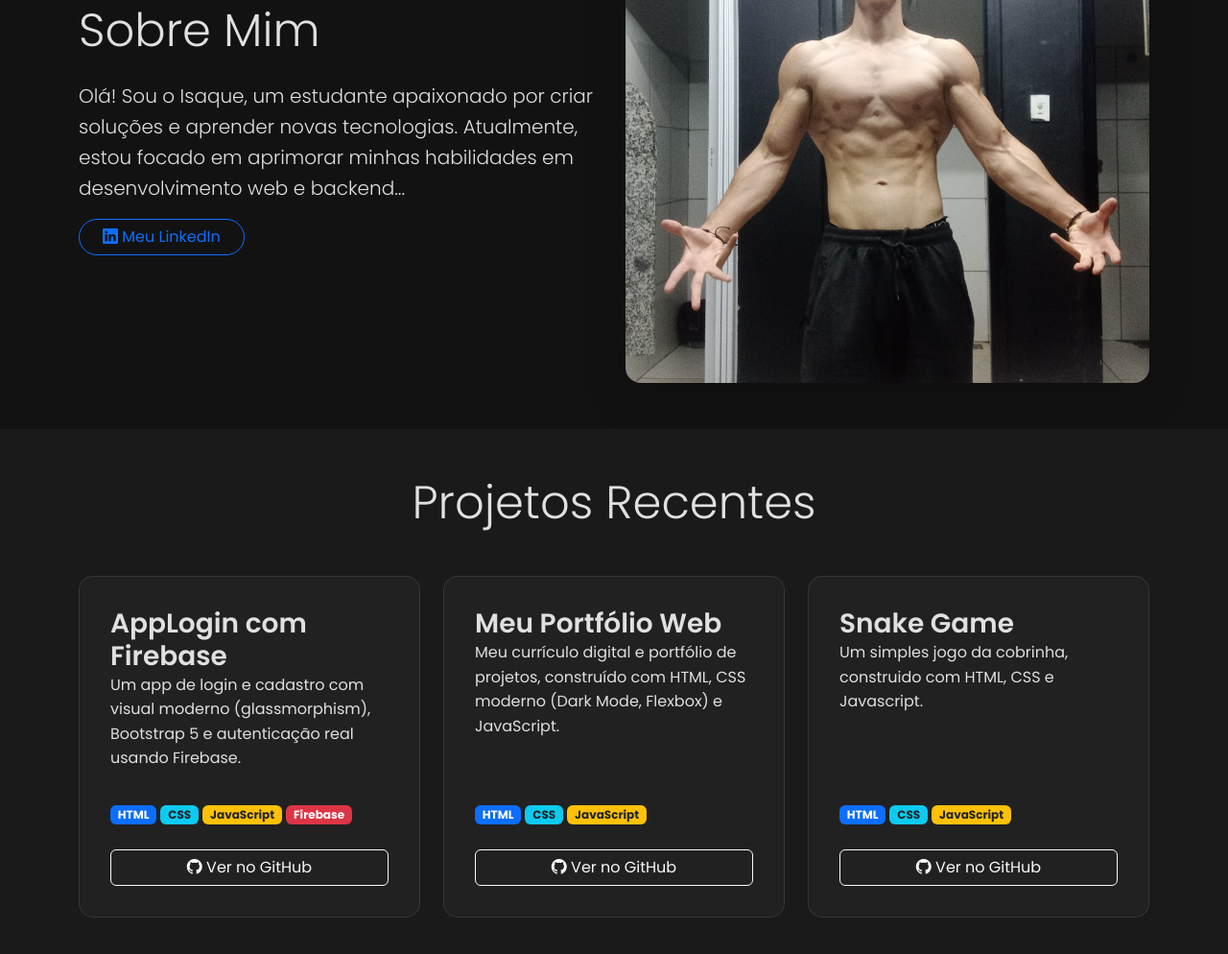
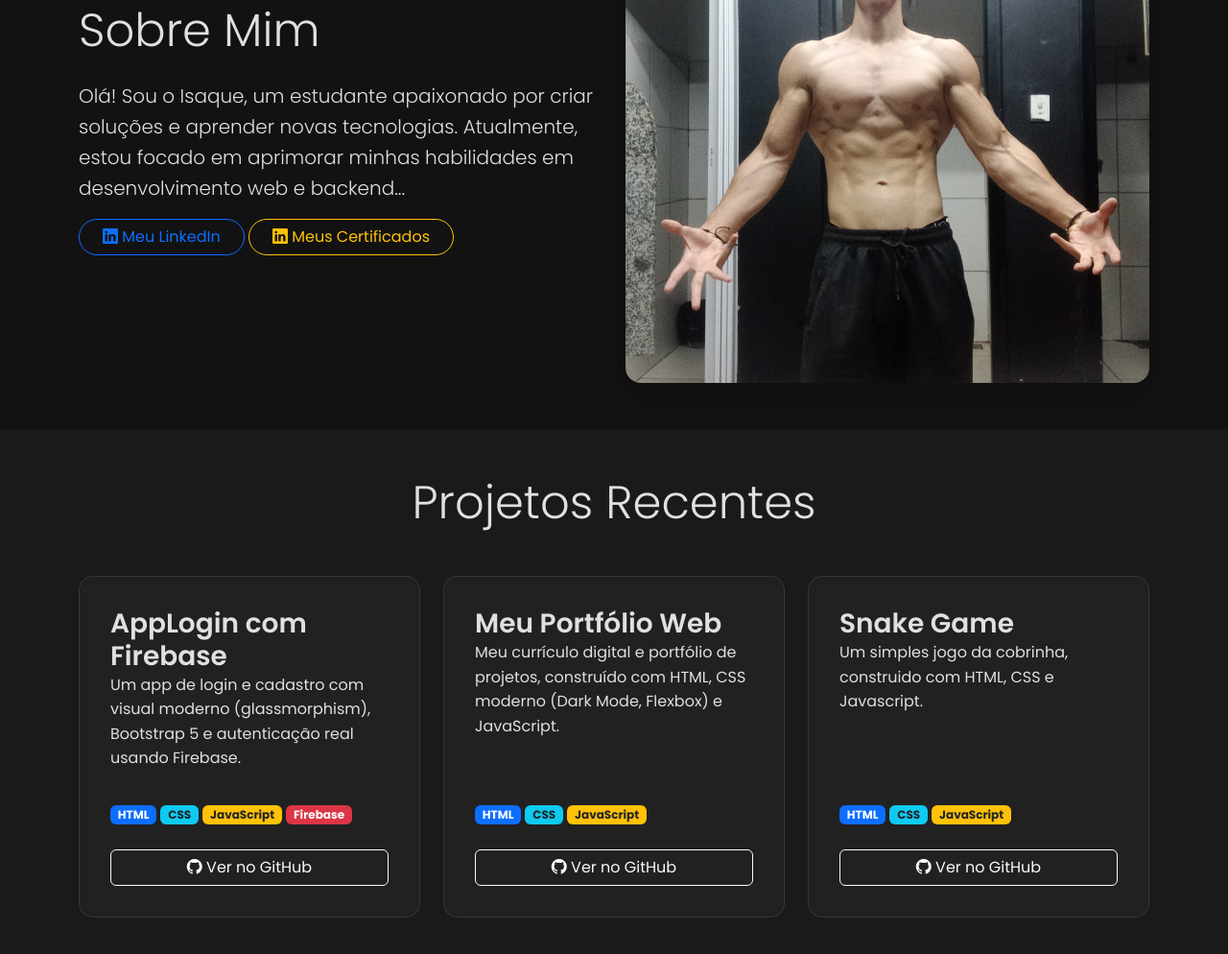
Before and after one commit to IsaqueAFN/portfolio, a plain HTML site: page index.html in a window 1280 px wide. Shown: the part 978-1972 px from the top of the page at 96% size. Drawn offline with nearby package versions, Linux system fonts and the light colour scheme.

Commit message:
Update index.html

```diff
--- a/index.html
+++ b/index.html
@@ -56,6 +56,9 @@
                     <p class="lead">Olá! Sou o Isaque, um estudante apaixonado por criar soluções e aprender novas tecnologias. Atualmente, estou focado em aprimorar minhas habilidades em desenvolvimento web e backend...</p>
                     <a href="https://www.linkedin.com/in/isaque-adriel-fernandes-nogueira-916249309/" target="_blank" class="btn btn-outline-primary rounded-pill px-4">
                         <i class="bi bi-linkedin"></i> Meu LinkedIn
+                    </a>
+                    <a href="https://drive.google.com/drive/folders/1EAM9h5AiOJl83c9oUi1ttudWquCopxQ9?usp=drive_link" target="_blank" class="btn btn-outline-warning rounded-pill px-4">
+                        <i class="bi bi-linkedin"></i> Meus Certificados
                     </a>
                 </div>
                 <div class="col-md-6 text-center mt-4 mt-md-0">
```
